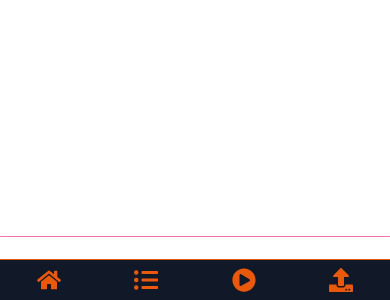
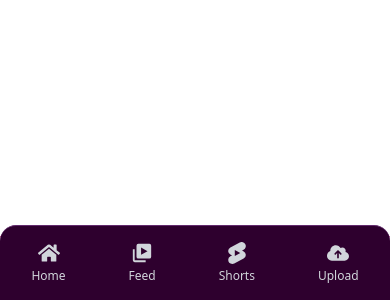
Before and after one commit to janhvi-pandey/BoomX, a React (Vite) app in the folder client/: page /dashboard in a window 390 px wide. Shown: the part 544-844 px from the top of the page. Built offline with nearby package versions, Linux system fonts and the light colour scheme.

Commit message:
BottomNav UI fix

```diff
--- a/client/src/components/BottomNav.jsx
+++ b/client/src/components/BottomNav.jsx
@@ -1,43 +1,37 @@
 import React from 'react';
 import { NavLink } from 'react-router-dom';
-import { FaHome, FaListUl, FaPlayCircle, FaUpload } from 'react-icons/fa';
+import { FaHome } from 'react-icons/fa';
+import { BiSolidVideos } from 'react-icons/bi';
+import { SiYoutubeshorts } from 'react-icons/si';
+import { FaCloudArrowUp, FaUser } from 'react-icons/fa6';
+
+const navItems = [
+  { to: '/', icon: <FaHome size={22} />, label: 'Home' },
+  { to: '/feed', icon: <BiSolidVideos size={22} />, label: 'Feed' },
+  { to: '/shorts', icon: <SiYoutubeshorts size={22} />, label: 'Shorts' },
+  { to: '/upload', icon: <FaCloudArrowUp size={22} />, label: 'Upload' },
+  // { to: '/profile', icon: <FaUser size={22} />, label: 'User' },
+];
 
 const BottomNav = () => {
   return (
-    <nav className="fixed bottom-0 left-0 right-0 bg-gray-900 border-t border-orange-600 flex justify-around items-center py-2 md:hidden z-50">
-      <NavLink
-        to="/"
-        end
-        className={({ isActive }) =>
-          `text-orange-600 transition-colors duration-300 ${isActive ? 'text-orange-400' : 'text-gray-400 hover:text-orange-400'}`
-        }
-      >
-        <FaHome size={24} />
-      </NavLink>
-      <NavLink
-        to="/feed"
-        className={({ isActive }) =>
-          `text-orange-600 transition-colors duration-300 ${isActive ? 'text-orange-400' : 'text-gray-400 hover:text-orange-400'}`
-        }
-      >
-        <FaListUl size={24} />
-      </NavLink>
-      <NavLink
-        to="/shorts"
-        className={({ isActive }) =>
-          `text-orange-600 transition-colors duration-300 ${isActive ? 'text-orange-400' : 'text-gray-400 hover:text-orange-400'}`
-        }
-      >
-        <FaPlayCircle size={24} />
-      </NavLink>
-      <NavLink
-        to="/upload"
-        className={({ isActive }) =>
-          `text-orange-600 transition-colors duration-300 ${isActive ? 'text-orange-400' : 'text-gray-400 hover:text-orange-400'}`
-        }
-      >
-        <FaUpload size={24} />
-      </NavLink>
+    <nav className="fixed bottom-0 left-0 right-0 bg-[#2e002e] text-white border-t border-[#622a6d] flex justify-around items-center py-3 md:hidden z-50 rounded-t-2xl">
+      {navItems.map(({ to, icon, label }) => (
+        <NavLink
+          key={to}
+          to={to}
+          className={({ isActive }) =>
+            `flex flex-col items-center text-xs font-medium px-2 py-1 rounded-md transition-all duration-300 ${
+              isActive
+                ? 'bg-[#622a6d] text-white'
+                : 'text-gray-300 hover:bg-white/10'
+            }`
+          }
+        >
+          {icon}
+          <span className="mt-1">{label}</span>
+        </NavLink>
+      ))}
     </nav>
   );
 };
```
